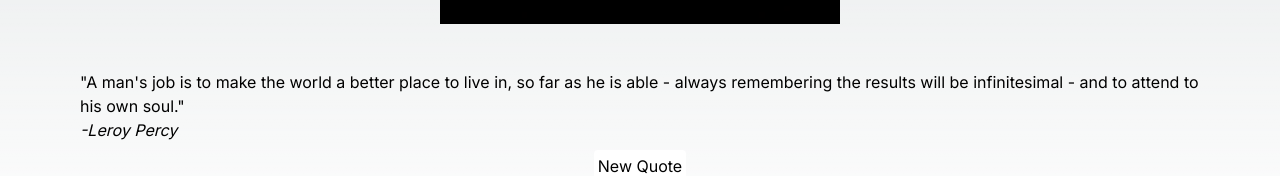
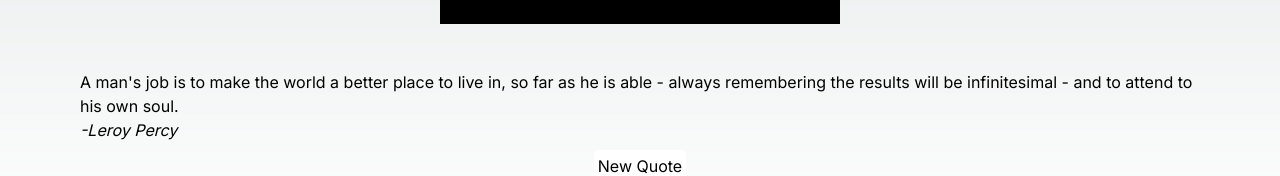
Before and after one commit to MERingrose/markringrose.ca, a Next.js app: page / in a window 1280 px wide. Shown: the part 458-634 px from the top of the page. Built offline with nearby package versions, Linux system fonts and the light colour scheme.

Commit message:
fixed quote silliness

```diff
--- a/src/app/components/Quote.tsx
+++ b/src/app/components/Quote.tsx
@@ -24,7 +24,7 @@ import React, { useState } from 'react'
   return (
     <>
     <div>
-        <h2 className=' mt-40px'>&quot;{quote[0].content}&quot;</h2>
+        <h2 className=' mt-40px'>{quote[0].content}</h2>
         <h3 className='italic '>-{quote[0].author}</h3>
     </div>
     <div className=' mt-2'>
```
